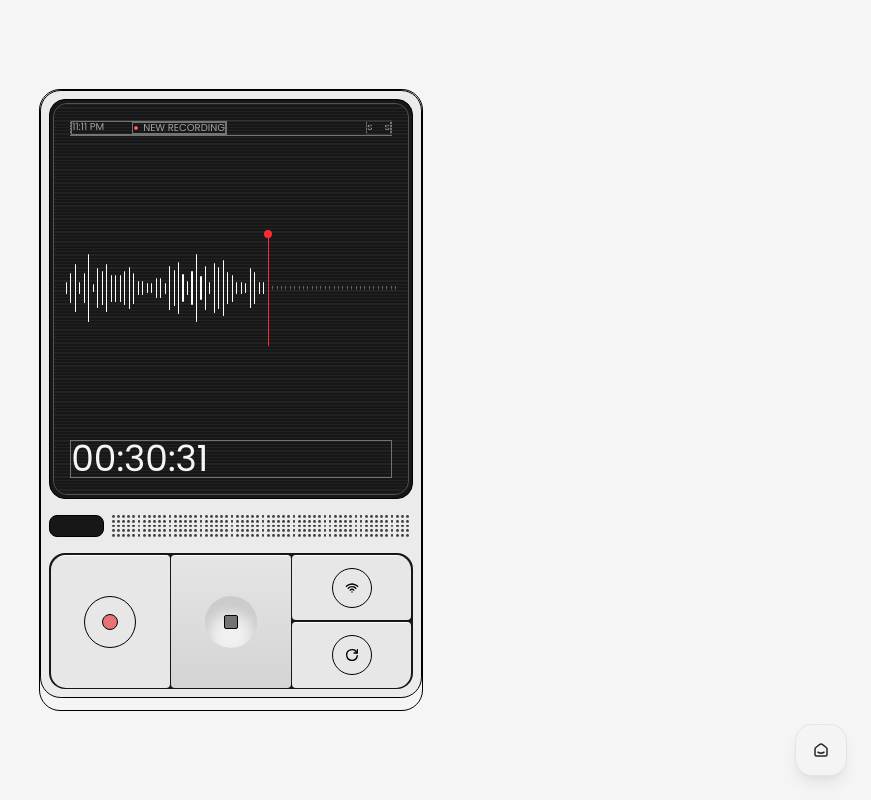
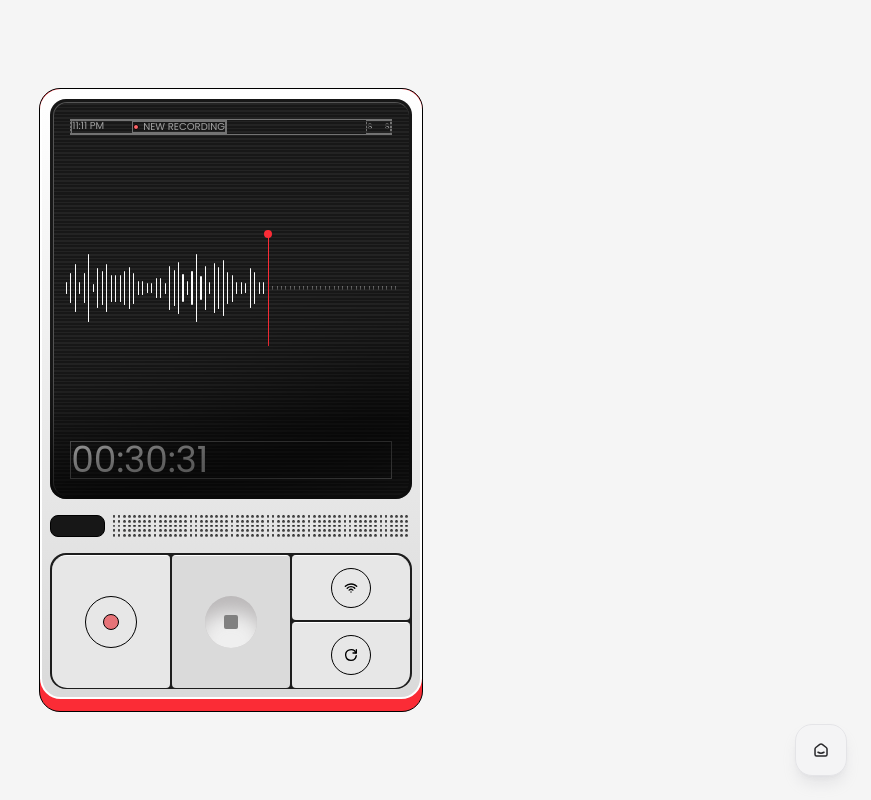
Before and after one commit to fwedwicc/fmDump, a React (Vite) app: page /canvas in a window 1280 px wide. Shown: the whole page, without its empty margins (409-1280 px from the left). Built offline with nearby package versions, Linux system fonts and the light colour scheme; a web font is replaced by a local one.

Commit message:
Enhance Canvas component styling with updated background colors and gradients

```diff
--- a/src/pages/Canvas.jsx
+++ b/src/pages/Canvas.jsx
@@ -14,12 +14,14 @@ const Canvas = () => {
       className='relative h-screen overflow-hidden bg-neutral-100 grid place-content-center'
     >
       {/* ------------------------ PLAYGROUND ------------------------ */}
-      <div className='flex w-[24rem] p-[0.2px] pb-3 rounded-[21px] border'>
-        <div className='flex flex-col justify-end gap-4 items-end size-full rounded-[20.8px] p-2 bg-neutral-200/60 border'>
+      <div className='flex w-[24rem] p-[0.2px] pb-3 rounded-[21px] border bg-red-500'>
+        <div className='flex flex-col justify-end gap-4 items-end size-full rounded-[20.8px] p-2 bg-gradient-to-b from-[#ffffff] to-[#dadada] border-2 border-white'>
           {/*  */}
-          <div className='relative flex flex-col items-center justify-between p-5 h-100 rounded-[16px] w-full bg-neutral-900 border'>
-            <div className='flex flex-col gap-[2px] absolute top-1/2 -translate-y-1/2 w-[98.5%] h-[98.5%] rounded-[14px] overflow-hidden border border-neutral-600'>
-              {Array.from({ length: 120 }, (_, i) => (
+          <div className='relative flex flex-col items-center justify-between p-5 h-100 rounded-[16px] w-full bg-neutral-900 overflow-hidden'>
+            {/* <div className='absolute top-0 left-0 w-54 h-38 bg-white/20 blur-[12rem]' /> */}
+            <div className='absolute -bottom-8 -translate-x-1/2 left-1/2 w-[140%] h-30 bg-black/80 blur-[3rem] z-30 -rotate-12' />
+            <div className='flex flex-col justify-between absolute top-1/2 -translate-y-1/2 w-[98.5%] h-[98.5%] rounded-[14px] overflow-hidden border-t-[1.2px] border-l-[1.2px] border-[#545454]'>
+              {Array.from({ length: 112 }, (_, i) => (
                 <div key={i} className='w-full h-[1.5px] bg-neutral-800/80' />
               ))}
             </div>
@@ -64,16 +66,16 @@ const Canvas = () => {
             </div>
           </div>
           {/*  */}
-          <div className='w-full grid grid-cols-3 gap-[1.5px] p-[1.5px] rounded-2xl bg-neutral-900 overflow-hidden h-34'>
+          <div className='w-full grid grid-cols-3 gap-[1.5px] p-[1.5px] rounded-2xl bg-[#1d1d1d] overflow-hidden h-34'>
             <div className='flex items-center justify-center bg-[#e7e7e7] border-t-[1px] border-white rounded-l-[15px] rounded-r-sm'>
               <div className='size-13 flex items-center justify-center rounded-full border'>
                 <div className='size-4 bg-red-600/50 rounded-full border' />
               </div>
             </div>
-            <div className='flex items-center justify-center bg-gradient-to-b from-neutral-200 to-neutral-300 border-t-[1px] border-white rounded-sm'>
-              <div className='relative size-13 flex items-center justify-center rounded-full bg-neutral-400/30 overflow-hidden'>
-                <div className='size-3.5 bg-neutral-500 rounded-[2px] border z-10' />
-                <div className='absolute -bottom-4 bg-neutral-100/90 size-14 rounded-full border blur-sm' />
+            <div className='flex items-center justify-center bg-[#dadada] border-t-[1.2px] border-white rounded-sm'>
+              <div className='relative size-13 flex items-center justify-center rounded-full bg-[#bcb9ba] overflow-hidden'>
+                <div className='size-3.5 bg-[#808080] rounded-[2px] z-10' />
+                <div className='absolute -bottom-7 bg-[#efefef] h-17 w-19 rounded-full border blur-[10px]' />
               </div>
             </div>
             <div className='flex flex-col gap-[1.5px]'>
```
